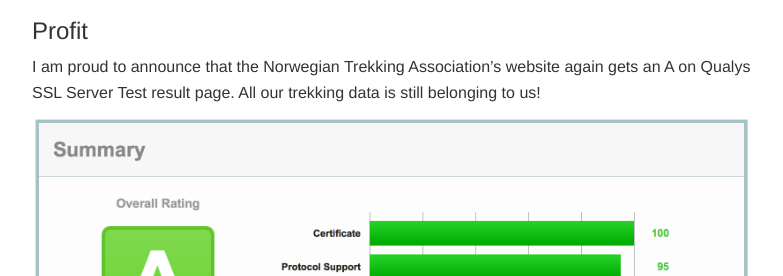
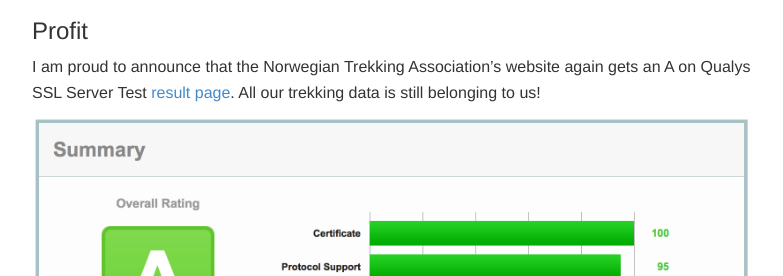
Before and after one commit to Starefossen/starefossen.github.com, a Jekyll site: the page built from _posts/2015-01-26-securing-ssl-in-haproxy.md, in a window 1280 px wide and 900 px high, scrolled down 1627 px. Shown: the part 285-561 px from the top of the window, without its empty margins (123-906 px from the left). Built offline with Jekyll 4.4.1, drawn with Linux system fonts in a browser that asks for light colours; Markdown is read by kramdown in place of the engine named in the settings; part of the change alters nothing that is shown.

```diff
--- a/_posts/2015-01-26-securing-ssl-in-haproxy.md
+++ b/_posts/2015-01-26-securing-ssl-in-haproxy.md
@@ -75,8 +75,9 @@ global
 ### Profit
 
 I am proud to announce that the Norwegian Trekking Association's website again
-gets an A on Qualys SSL Server Test result page. All our trekking data is still
-belonging to us!
+gets an A on Qualys SSL Server Test [result
+page](http://ssllabs.com/ssltest/analyze.html?d=turistforeningen.no). All our
+trekking data is still belonging to us!
 
 ![Qualys SSL Server Test after HAProxy config update](/uploads/2015/01/26/summary_a.png)
 
```
